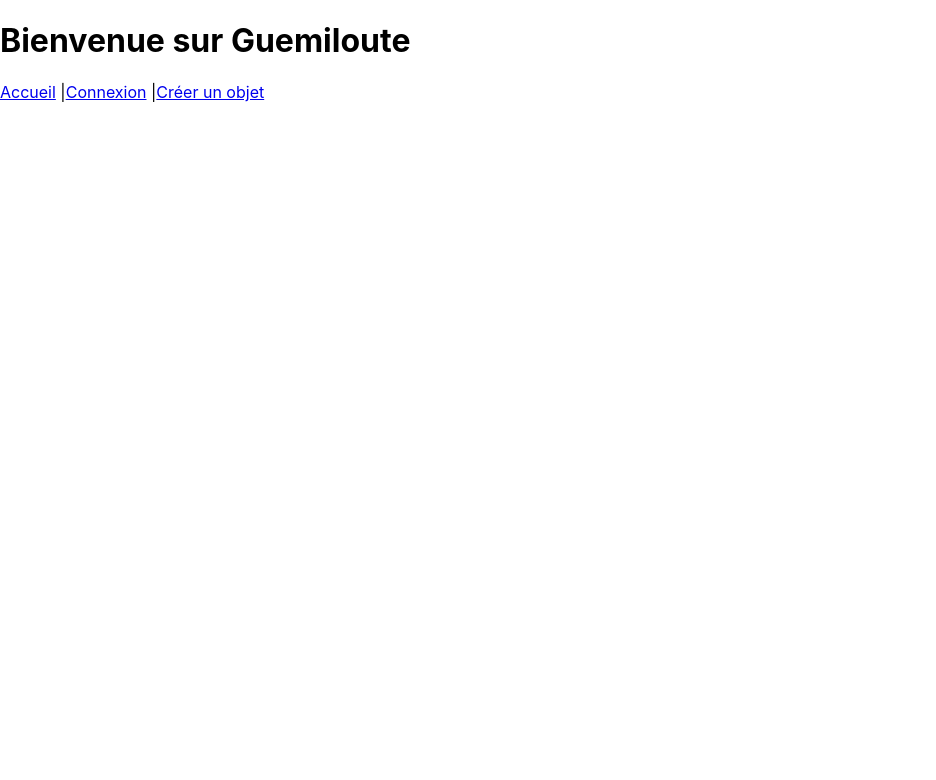
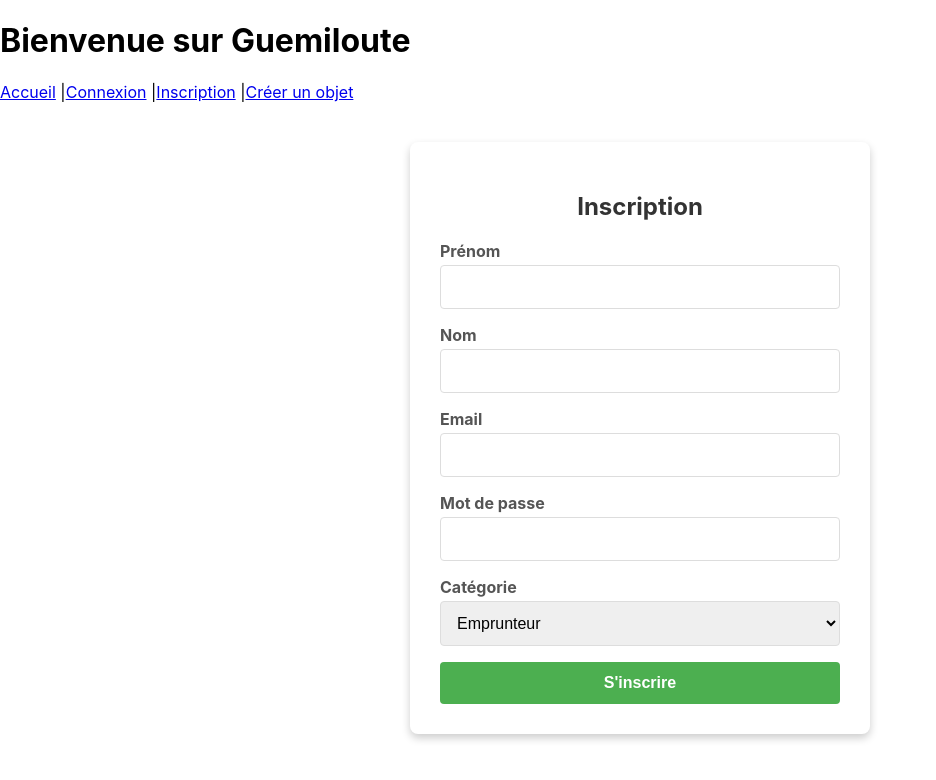
Before and after one commit to Fellous/guemiloute-test, a React (Create React App) app: page /signup in a window 1280 px wide. Shown: the top 780 px of the page, without its empty margins (0-936 px from the left). Built offline with nearby package versions, Linux system fonts and the light colour scheme.

Commit message:
[feat] Add Signup interface with category selection by David - Create Signup component with fields for name, email, password, and category - Show confirmation message for host family registration - Style Signup component with a modern design

```diff
--- a/src/App.tsx
+++ b/src/App.tsx
@@ -4,6 +4,7 @@ import "./App.css";
 import CreateItem from "./components/CreateItem";
 import ItemList from "./components/ItemList";
 import Login from "./components/Login";
+import Signup from "./components/Signup";
 
 function App() {
   return (
@@ -13,12 +14,14 @@ function App() {
           <h1>Bienvenue sur Guemiloute</h1>
           <nav>
             <Link to="/">Accueil</Link> |<Link to="/login">Connexion</Link> |
+            <Link to="/signup">Inscription</Link> |
             <Link to="/create-item">Créer un objet</Link>
           </nav>
         </header>
         <Routes>
           <Route path="/" element={<ItemList />} />
           <Route path="/login" element={<Login />} />
+          <Route path="/signup" element={<Signup />} />
           <Route path="/create-item" element={<CreateItem />} />
         </Routes>
       </div>
--- /dev/null
+++ b/src/Signup.css
@@ -0,0 +1,69 @@
+.signup-container {
+  background-color: #ffffff;
+  padding: 30px;
+  border-radius: 8px;
+  box-shadow: 0 4px 8px rgba(0, 0, 0, 0.2);
+  max-width: 400px;
+  margin: 40px auto;
+  animation: fadeIn 0.5s ease;
+}
+
+.signup-container h2 {
+  text-align: center;
+  color: #333;
+}
+
+.signup-form {
+  display: flex;
+  flex-direction: column;
+  gap: 16px;
+}
+
+.form-group {
+  display: flex;
+  flex-direction: column;
+}
+
+.form-group label {
+  font-weight: bold;
+  color: #555;
+  margin-bottom: 4px;
+}
+
+.form-input {
+  padding: 12px;
+  border: 1px solid #ddd;
+  border-radius: 4px;
+  font-size: 1rem;
+  transition: border-color 0.3s ease;
+}
+
+.form-input:focus {
+  outline: none;
+  border-color: #4caf50;
+  box-shadow: 0 0 5px rgba(76, 175, 80, 0.3);
+}
+
+.confirmation-message {
+  color: #4caf50;
+  font-weight: bold;
+  text-align: center;
+  margin-top: 10px;
+}
+
+.signup-button {
+  background-color: #4caf50;
+  color: #fff;
+  padding: 12px;
+  border: none;
+  border-radius: 4px;
+  cursor: pointer;
+  font-size: 1rem;
+  font-weight: bold;
+  transition: background-color 0.3s ease, transform 0.2s ease;
+}
+
+.signup-button:hover {
+  background-color: #45a049;
+  transform: translateY(-2px);
+}
--- /dev/null
+++ b/src/components/Signup.tsx
@@ -0,0 +1,107 @@
+import React, { useState } from "react";
+import "../Signup.css";
+
+const Signup: React.FC = () => {
+  const [firstName, setFirstName] = useState("");
+  const [lastName, setLastName] = useState("");
+  const [email, setEmail] = useState("");
+  const [password, setPassword] = useState("");
+  const [category, setCategory] = useState("borrower");
+  const [confirmationMessage, setConfirmationMessage] = useState("");
+
+  const handleSubmit = (e: React.FormEvent) => {
+    e.preventDefault();
+
+    const newUser = {
+      firstName,
+      lastName,
+      email,
+      password,
+      category,
+    };
+
+    console.log("Nouvel utilisateur:", newUser);
+
+    if (category === "hostFamily") {
+      setConfirmationMessage(
+        "Votre demande d'inscription en tant que famille d'accueil est en attente de validation."
+      );
+    } else {
+      setConfirmationMessage("Inscription réussie en tant qu'emprunteur !");
+    }
+
+    setTimeout(() => setConfirmationMessage(""), 5000);
+    setFirstName("");
+    setLastName("");
+    setEmail("");
+    setPassword("");
+    setCategory("borrower");
+  };
+
+  return (
+    <div className="signup-container">
+      <h2>Inscription</h2>
+      <form onSubmit={handleSubmit} className="signup-form">
+        <div className="form-group">
+          <label>Prénom</label>
+          <input
+            type="text"
+            value={firstName}
+            onChange={(e) => setFirstName(e.target.value)}
+            required
+            className="form-input"
+          />
+        </div>
+        <div className="form-group">
+          <label>Nom</label>
+          <input
+            type="text"
+            value={lastName}
+            onChange={(e) => setLastName(e.target.value)}
+            required
+            className="form-input"
+          />
+        </div>
+        <div className="form-group">
+          <label>Email</label>
+          <input
+            type="email"
+            value={email}
+            onChange={(e) => setEmail(e.target.value)}
+            required
+            className="form-input"
+          />
+        </div>
+        <div className="form-group">
+          <label>Mot de passe</label>
+          <input
+            type="password"
+            value={password}
+            onChange={(e) => setPassword(e.target.value)}
+            required
+            className="form-input"
+          />
+        </div>
+        <div className="form-group">
+          <label>Catégorie</label>
+          <select
+            value={category}
+            onChange={(e) => setCategory(e.target.value)}
+            className="form-input"
+          >
+            <option value="borrower">Emprunteur</option>
+            <option value="hostFamily">Famille d'accueil</option>
+          </select>
+        </div>
+        {confirmationMessage && (
+          <p className="confirmation-message">{confirmationMessage}</p>
+        )}
+        <button type="submit" className="signup-button">
+          S'inscrire
+        </button>
+      </form>
+    </div>
+  );
+};
+
+export default Signup;
```
